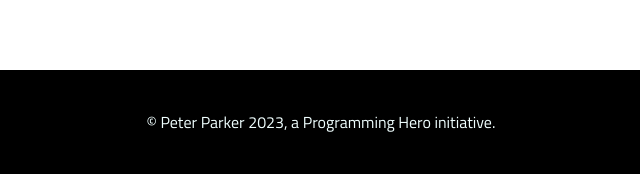
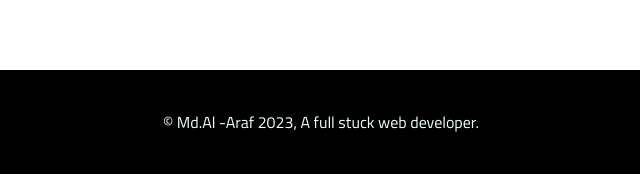
Before and after one commit to mdAlAraf/araf-portfolio-demo, a plain HTML site: page index.html in a window 1280 px wide. Shown: the part 1636-1823 px from the top of the page, 319-959 px from the left. Drawn offline with Linux system fonts and the light colour scheme.

Commit message:
add footer

```diff
--- a/index.html
+++ b/index.html
@@ -91,7 +91,7 @@
 </body>
 
 <footer>
-    <p>© Peter Parker 2023, a Programming Hero initiative.</p>
+    <p>© Md.Al -Araf 2023, A full stuck web developer.</p>
 </footer>
 
 </html>
```
